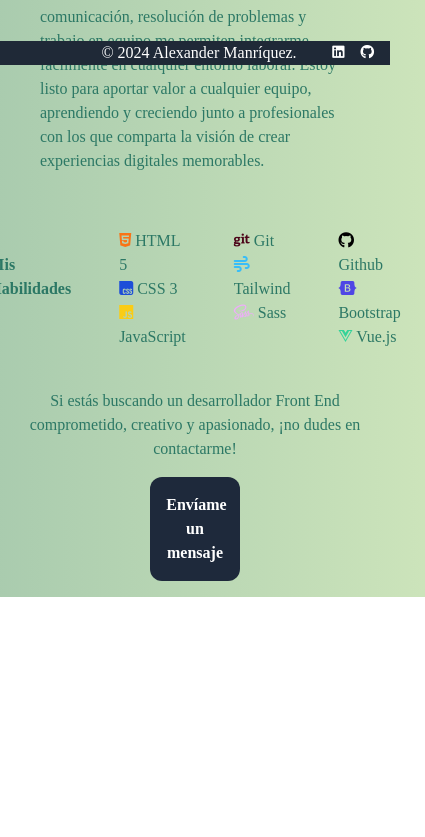
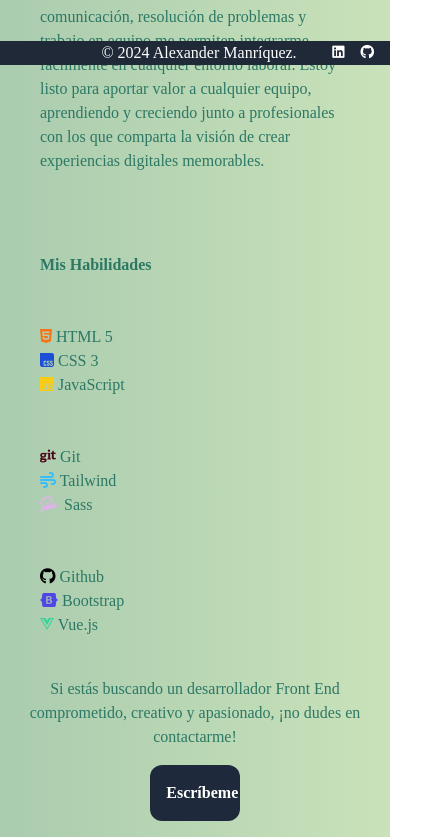
Before and after one commit to AlexanderManriquez/alexander-manriquez-portafolio, a Vue app: page /about in a window 390 px wide. Shown: the part 779-1616 px from the top of the page, 425 px wide, since content can reach past the window. Before the commit the page ends 1376 px from the top, so only its background shows below. Built offline with nearby package versions, Linux system fonts and the light colour scheme; a web font is replaced by a local one.

Commit message:
update AboutView and HomeView components to improve responsiveness

```diff
--- a/src/views/AboutView.vue
+++ b/src/views/AboutView.vue
@@ -13,8 +13,8 @@
       </p>
     </section>
 
-    <section class="skills flex justify-center mt-8 fade-in">
-        <ul class="p-6">
+    <section class="skills flex flex-col md:flex-row justify-center mt-8 fade-in">
+      <ul class="p-6">
         <li>&nbsp;</li>
         <li class="font-semibold">Mis Habilidades</li>
       </ul>
@@ -31,17 +31,16 @@
       <ul class="p-6">
         <li><i class="fa-brands fa-github text-black"></i> Github</li>
         <li><i class="fa-brands fa-bootstrap text-indigo-600"></i> Bootstrap</li>
-        <li><i class="fa-brands fa-vuejs text-emerald-400"></i>   Vue.js</li>
+        <li><i class="fa-brands fa-vuejs text-emerald-400"></i> Vue.js</li>
       </ul>
     </section>
 
     <section class="contact-me mt-4 fade-in">
       <p class="text-center">
-        Si estás buscando un desarrollador Front End comprometido, creativo y apasionado, ¡no dudes
-        en contactarme!
+        Si estás buscando un desarrollador Front End comprometido, creativo y apasionado, ¡no dudes en contactarme!
       </p>
       <div class="block mx-auto mt-4 p-4 font-bold w-1/4 bg-slate-800 rounded-xl hover:bg-slate-700 transition duration-300">
-        <a href="mailto:alexander.manriquez.s@gmail.com" class="block text-center text-white"> Envíame un mensaje</a>
+        <a href="mailto:alexander.manriquez.s@gmail.com" class="block text-center text-white">Escríbeme</a>
       </div>
     </section>
   </div>
@@ -52,7 +51,7 @@ export default {
   mounted() {
     const elements = document.querySelectorAll('.fade-in');
     elements.forEach((el, index) => {
-      el.style.animationDelay = `${index * 500}ms`;
+      el.style.animationDelay = `${index * 300}ms`;
       el.classList.add('visible');
     });
   }
@@ -73,7 +72,4 @@ export default {
   animation: fadeIn 1s forwards;
 }
 
-.hover\:bg-slate-700:hover {
-  background-color: #374151;
-}
 </style>
--- a/src/views/HomeView.vue
+++ b/src/views/HomeView.vue
@@ -7,8 +7,8 @@
       />
     </figure>
     <article class="w-full md:w-1/3 flex flex-col justify-center fade-in">
-      <h1 class="py-2 font-bold text-xl"><i class="fa-solid fa-hand text-orange-200"></i> ¡Hola y bienvenido a mi portafolio!</h1>
-      <p class="py-2">
+      <h1 class="p-2 font-bold text-xl"><i class="fa-solid fa-hand text-orange-200"></i> ¡Hola y bienvenido a mi portafolio!</h1>
+      <p class="p-2">
         Soy Alexander Manriquez, un apasionado desarrollador Front End enfocado en crear
         experiencias web dinámicas, fluidas y modernas. Mi objetivo es construir interfaces que no
         solo luzcan increíbles, sino que también sean accesibles para todos. Con un sólido dominio
```
